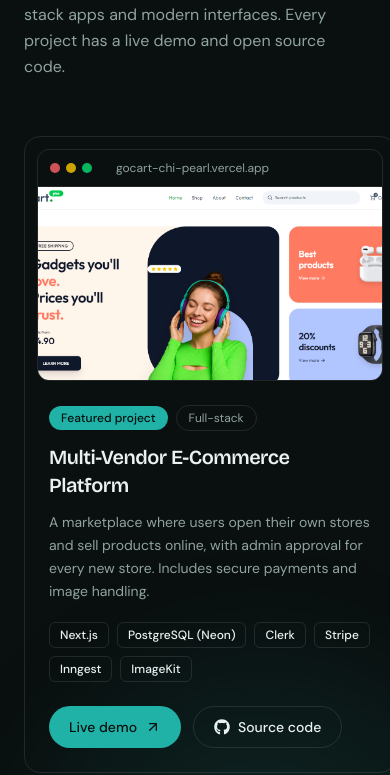
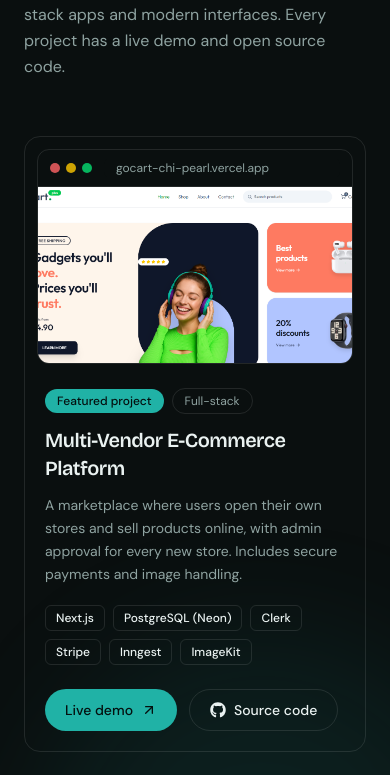
Before and after one commit to Mukesh-1320/My-Portfolio, a React (Vite) app: page / in a window 390 px wide. Shown: the part 3640-4415 px from the top of the page. Built offline with nearby package versions, Linux system fonts and the light colour scheme.

Commit message:
some changes

```diff
--- a/src/sections/Projects.jsx
+++ b/src/sections/Projects.jsx
@@ -1,5 +1,5 @@
 import { motion, MotionConfig } from "framer-motion";
-import { ArrowUpRight, FolderGit2 } from "lucide-react";
+import { ArrowUpRight } from "lucide-react";
 import { FaGithub } from "react-icons/fa";
 
 const container = {
@@ -62,36 +62,10 @@ const projects = [
   },
 ];
 
-// SAMPLE ENTRIES: replace these with your own projects.
-// Leave `live` as "" if a project has no live demo (the button is hidden).
-const moreProjects = [
-  {
-    title: "Task Manager",
-    description: "Create, edit and track daily tasks with filters.",
-    tech: ["React", "Node.js", "MongoDB"],
-    github: "https://github.com/Mukesh-1320",
-    live: "",
-  },
-  {
-    title: "Weather App",
-    description: "Live weather and forecast for any city.",
-    tech: ["React", "REST API"],
-    github: "https://github.com/Mukesh-1320",
-    live: "",
-  },
-  {
-    title: "Blog REST API",
-    description: "Secure API with login, posts and comments.",
-    tech: ["Node.js", "Express", "JWT"],
-    github: "https://github.com/Mukesh-1320",
-    live: "",
-  },
-];
-
 const displayUrl = (url) => url.replace(/^https?:\/\//, "").replace(/\/$/, "");
 
 const ProjectCard = ({ project, featured = false }) => (
-  <motion.article variants={item}>
+  <motion.article variants={item} className="min-w-0">
     <motion.div
       whileHover={{ y: -6 }}
       transition={{ type: "spring", stiffness: 300, damping: 22 }}
@@ -107,7 +81,7 @@ const ProjectCard = ({ project, featured = false }) => (
       <div className="p-3">
         <div className="overflow-hidden rounded-xl border border-border bg-muted">
           <div className="flex items-center gap-3 px-3 py-2 border-b border-border">
-            <div className="flex gap-1.5" aria-hidden="true">
+            <div className="flex shrink-0 gap-1.5" aria-hidden="true">
               <span className="w-2.5 h-2.5 rounded-full bg-red-400/80" />
               <span className="w-2.5 h-2.5 rounded-full bg-yellow-400/80" />
               <span className="w-2.5 h-2.5 rounded-full bg-green-400/80" />
@@ -128,7 +102,7 @@ const ProjectCard = ({ project, featured = false }) => (
       </div>
 
       {/* Content */}
-      <div className="flex flex-1 flex-col p-6 pt-3">
+      <div className="flex min-w-0 flex-1 flex-col p-5 pt-3 sm:p-6 sm:pt-3">
         <div className="flex flex-wrap items-center gap-2 mb-3">
           {featured && (
             <span className="rounded-full bg-primary px-3 py-1 text-xs font-medium text-primary-foreground">
@@ -140,7 +114,7 @@ const ProjectCard = ({ project, featured = false }) => (
           </span>
         </div>
 
-        <h3 className="font-display text-xl font-semibold tracking-tight text-foreground group-hover:text-primary transition-colors">
+        <h3 className="font-display text-xl font-semibold tracking-tight text-foreground group-hover:text-primary transition-colors wrap-break-word">
           {project.title}
         </h3>
 
@@ -185,64 +159,6 @@ const ProjectCard = ({ project, featured = false }) => (
   </motion.article>
 );
 
-/* Compact card for smaller projects */
-const SmallCard = ({ project }) => (
-  <motion.article variants={item}>
-    <motion.div
-      whileHover={{ y: -5 }}
-      transition={{ type: "spring", stiffness: 300, damping: 22 }}
-      className="group relative flex h-full flex-col overflow-hidden rounded-2xl bg-card border border-border p-5 hover:border-primary/50 hover:shadow-lg hover:shadow-primary/10 transition-[border-color,box-shadow] duration-300"
-    >
-      <span
-        aria-hidden="true"
-        className="absolute top-0 left-0 h-0.5 w-0 bg-linear-to-r from-primary to-highlight transition-all duration-500 group-hover:w-full"
-      />
-
-      <div className="flex items-start justify-between gap-3">
-        <div className="w-10 h-10 shrink-0 rounded-xl bg-linear-to-br from-primary to-highlight text-primary-foreground grid place-items-center shadow-md shadow-primary/25 transition-transform duration-300 group-hover:rotate-6 group-hover:scale-110">
-          <FolderGit2 className="w-5 h-5" />
-        </div>
-
-        <div className="flex items-center gap-1">
-          <a
-            href={project.github}
-            target="_blank"
-            rel="noopener noreferrer"
-            aria-label={`${project.title} source code`}
-            className="p-2 rounded-full text-muted-foreground hover:text-primary hover:bg-muted transition-colors"
-          >
-            <FaGithub size={18} />
-          </a>
-          {project.live && (
-            <a
-              href={project.live}
-              target="_blank"
-              rel="noopener noreferrer"
-              aria-label={`${project.title} live demo`}
-              className="p-2 rounded-full text-muted-foreground hover:text-primary hover:bg-muted transition-colors"
-            >
-              <ArrowUpRight size={18} />
-            </a>
-          )}
-        </div>
-      </div>
-
-      <h4 className="mt-4 font-display text-lg font-semibold text-foreground group-hover:text-primary transition-colors">
-        {project.title}
-      </h4>
-      <p className="mt-1.5 text-sm text-muted-foreground leading-relaxed">
-        {project.description}
-      </p>
-
-      <div className="mt-auto flex flex-wrap gap-x-3 gap-y-1 pt-4 text-xs font-medium text-primary">
-        {project.tech.map((tech) => (
-          <span key={tech}>{tech}</span>
-        ))}
-      </div>
-    </motion.div>
-  </motion.article>
-);
-
 export const Projects = () => {
   return (
     <MotionConfig reducedMotion="user">
@@ -260,7 +176,7 @@ export const Projects = () => {
             initial="hidden"
             whileInView="show"
             viewport={{ once: true, amount: 0.4 }}
-            className="mb-14 grid gap-6 lg:grid-cols-[1.2fr_0.8fr] lg:items-end"
+            className="mb-14 grid grid-cols-1 gap-6 lg:grid-cols-[1.2fr_0.8fr] lg:items-end"
           >
             <motion.h2
               variants={item}
@@ -281,13 +197,13 @@ export const Projects = () => {
             </motion.p>
           </motion.div>
 
-          {/* Main cards: 2 per row, all the same size */}
+          {/* Cards: 1 per row on phones, 2 per row on larger screens */}
           <motion.div
             variants={container}
             initial="hidden"
             whileInView="show"
             viewport={{ once: true, amount: 0.1 }}
-            className="grid gap-6 md:grid-cols-2"
+            className="grid grid-cols-1 gap-6 md:grid-cols-2"
           >
             {projects.map((project, idx) => (
               <ProjectCard
@@ -297,7 +213,6 @@ export const Projects = () => {
               />
             ))}
           </motion.div>
-
 
           {/* More on GitHub */}
           <div className="mt-12 text-center">
```
